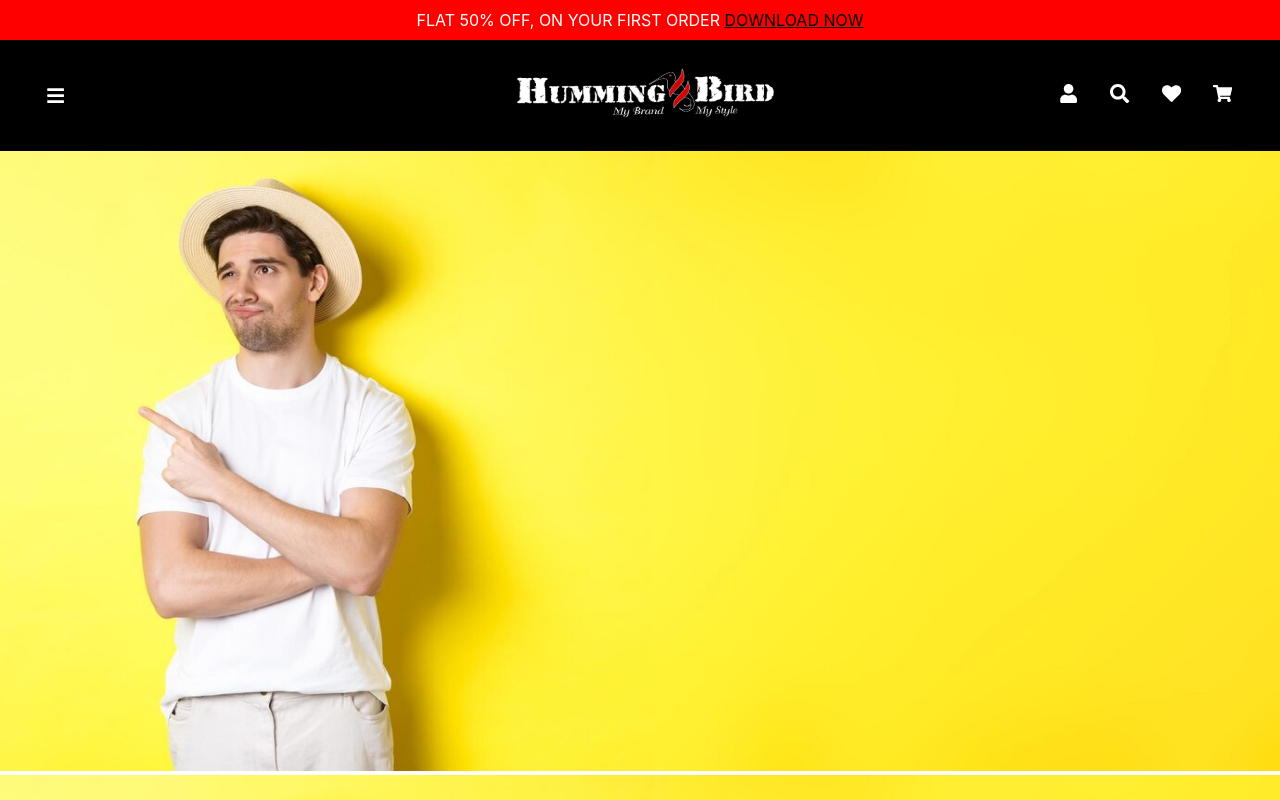
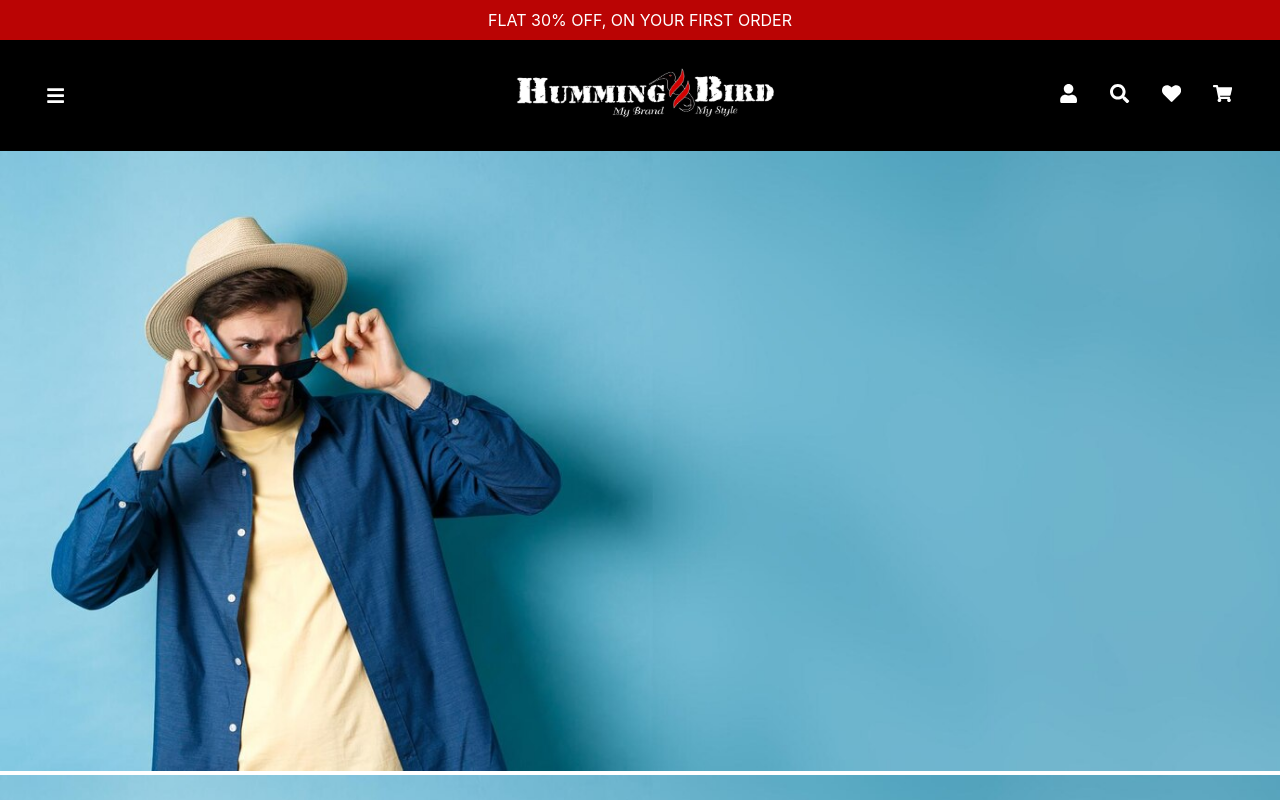
Before and after one commit to K-Vineesh/Humingbird-e-commerce-site-, a React (Create React App) app in the folder hummingbird/vineesh/: page / in a window 1280 px wide. Shown: the top 800 px of the page. Built offline with nearby package versions, Linux system fonts and the light colour scheme.

Commit message:
announcement carousel

```diff
--- a/hummingbird/vineesh/src/components/announcement/announcement.js
+++ b/hummingbird/vineesh/src/components/announcement/announcement.js
@@ -1,10 +1,38 @@
+import React from 'react';
+import Slider from 'react-slick';
+import 'slick-carousel/slick/slick.css';
+import 'slick-carousel/slick/slick-theme.css';
+
 function Announcement() {
-    return (
-        <div id="offer-nav">
-          <p style={{margin:"0",
-          }}>FLAT 50% OFF, ON YOUR FIRST ORDER <a href="#" style={{color:"black"}}>DOWNLOAD NOW</a> </p>
+  const settings = {
+    dots: false,
+    infinite: true,
+    speed: 400,
+    slidesToShow: 1,
+    slidesToScroll: 1,
+    autoplay: true,
+    autoplaySpeed: 1500,
+  };
+
+
+    const  texts=[
+        "FLAT 30% OFF, ON YOUR FIRST ORDER",
+        "FLAT 50% OFF, ON SELECT COLLECTIONS",
+
+        "Subscribe to our newsletter for exclusive deals!"
+      ]
+
+  return (
+    <Slider {...settings} style={{overflow:"hidden"}}>
+      {texts.map((text, index) => (
+        <div key={index}>
+          <div id="offer-nav">
+            <p style={{ margin: "0" }}>{text}</p>
+          </div>
         </div>
-    );
-  }
+      ))}
+    </Slider>
+  );
+}
 
-  export default Announcement;
+export default Announcement;
--- a/hummingbird/vineesh/src/components/display/display.js
+++ b/hummingbird/vineesh/src/components/display/display.js
@@ -7,11 +7,12 @@ const ImageCarousel = ({ images }) => {
   const settings = {
     dots: true,
     infinite: true,
-    speed: 500,
+    speed: 900,
     slidesToShow: 1,
     slidesToScroll: 1,
     autoplay: true,
-    autoplaySpeed: 3000,
+    autoplaySpeed: 2000,
+    pauseOnHover: false
   };
 
   return (
--- a/hummingbird/vineesh/src/index.css
+++ b/hummingbird/vineesh/src/index.css
@@ -23,7 +23,7 @@ body {
   display: flex;
   justify-content: center;
   height: 40px;
-  background-color: red;
+  background-color: rgb(186, 4, 4);
   color: white;
   align-content: center;
   align-items: center;
```
